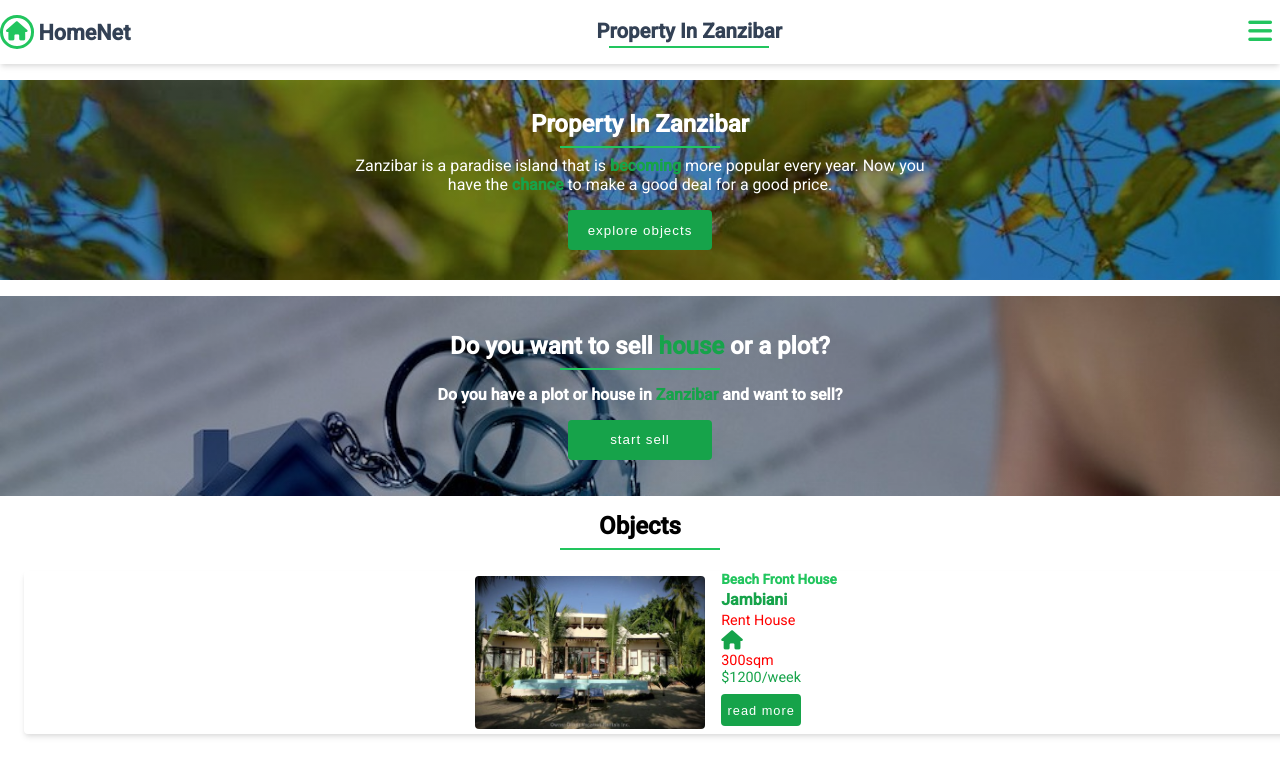
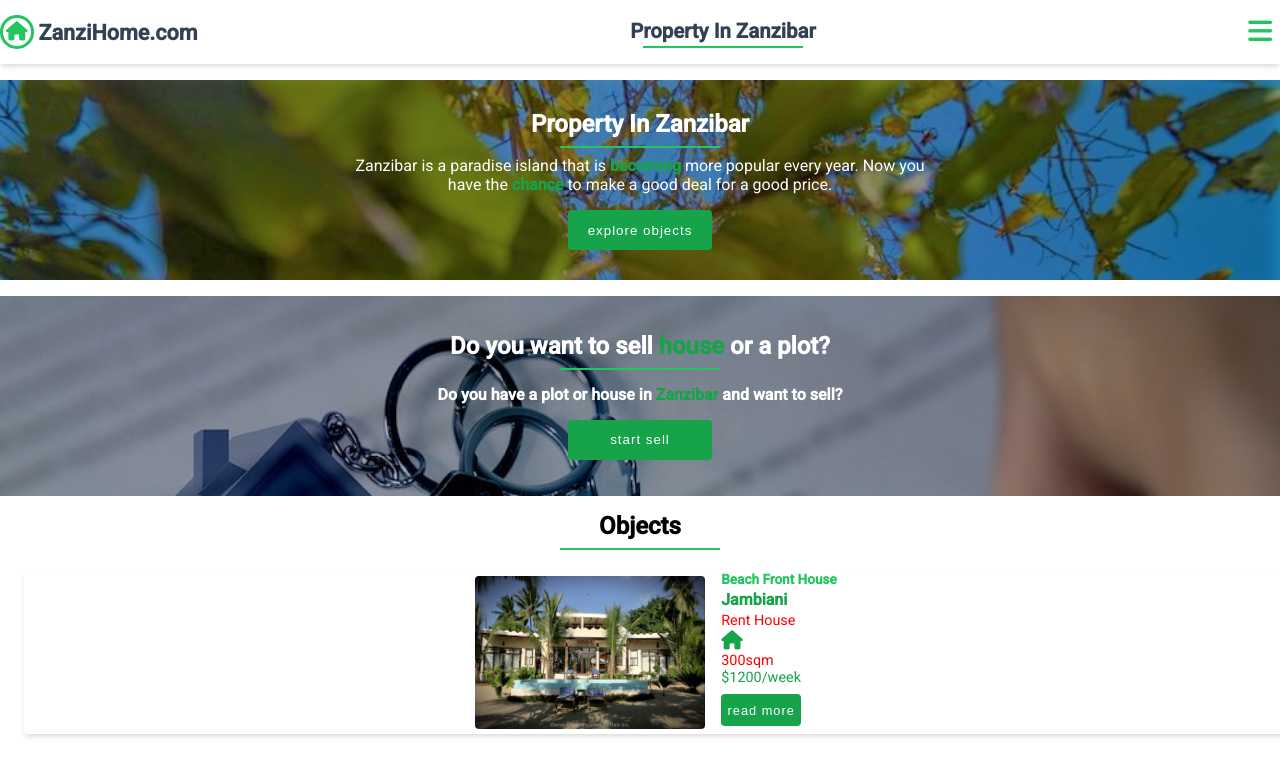
Before and after one commit to louiestokk/homenet, a plain HTML site: page index.html in a window 1280 px wide. Shown: the top 757 px of the page. Drawn offline with nearby package versions, Linux system fonts and the light colour scheme.

Commit message:
new updates again

```diff
--- a/index.html
+++ b/index.html
@@ -34,7 +34,7 @@
           <i class="fas fa-home"></i>
         </div>
         <div class="logo-text-container">
-          <h2>HomeNet</h2>
+          <h2>ZanziHome.com</h2>
         </div>
       </div>
 
```
